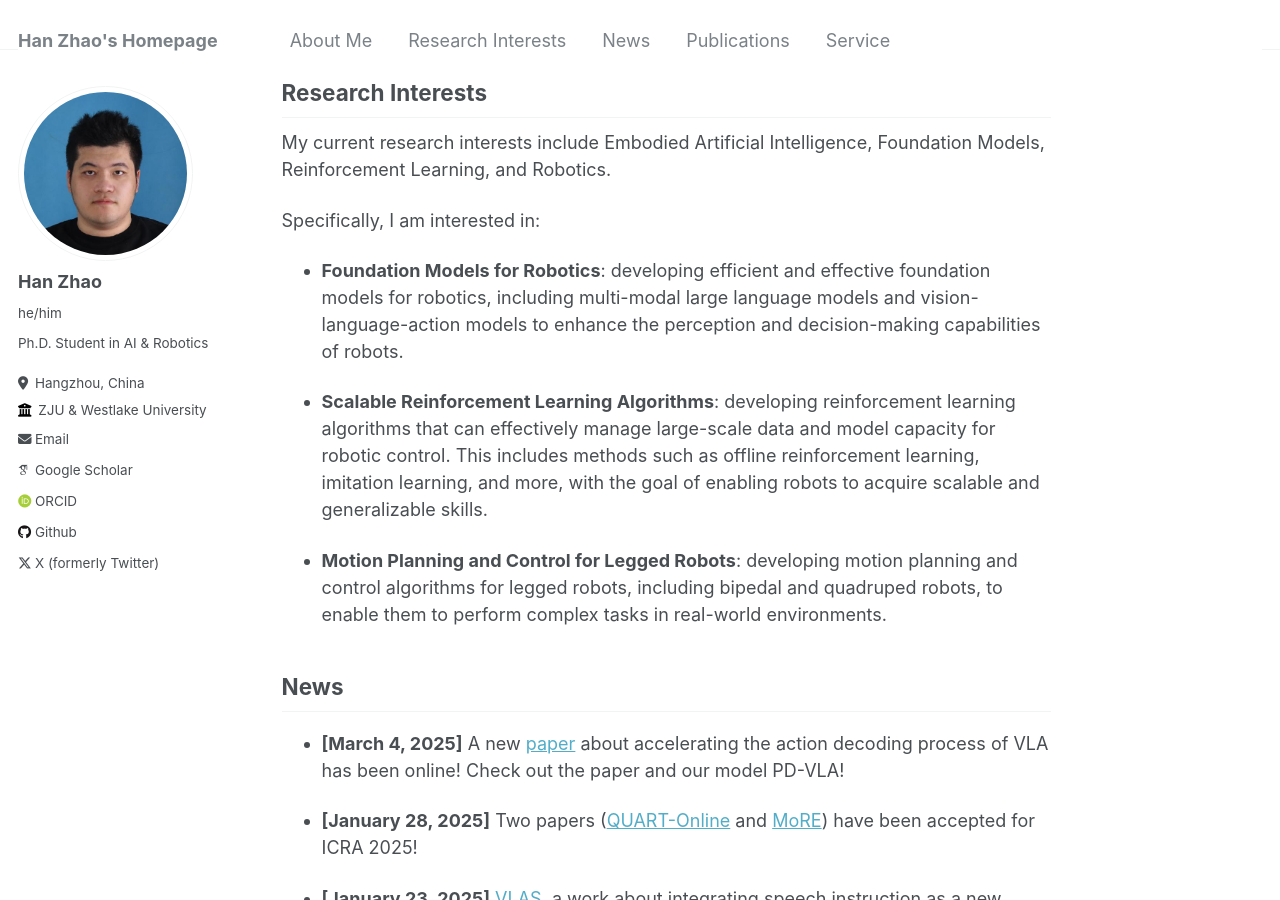
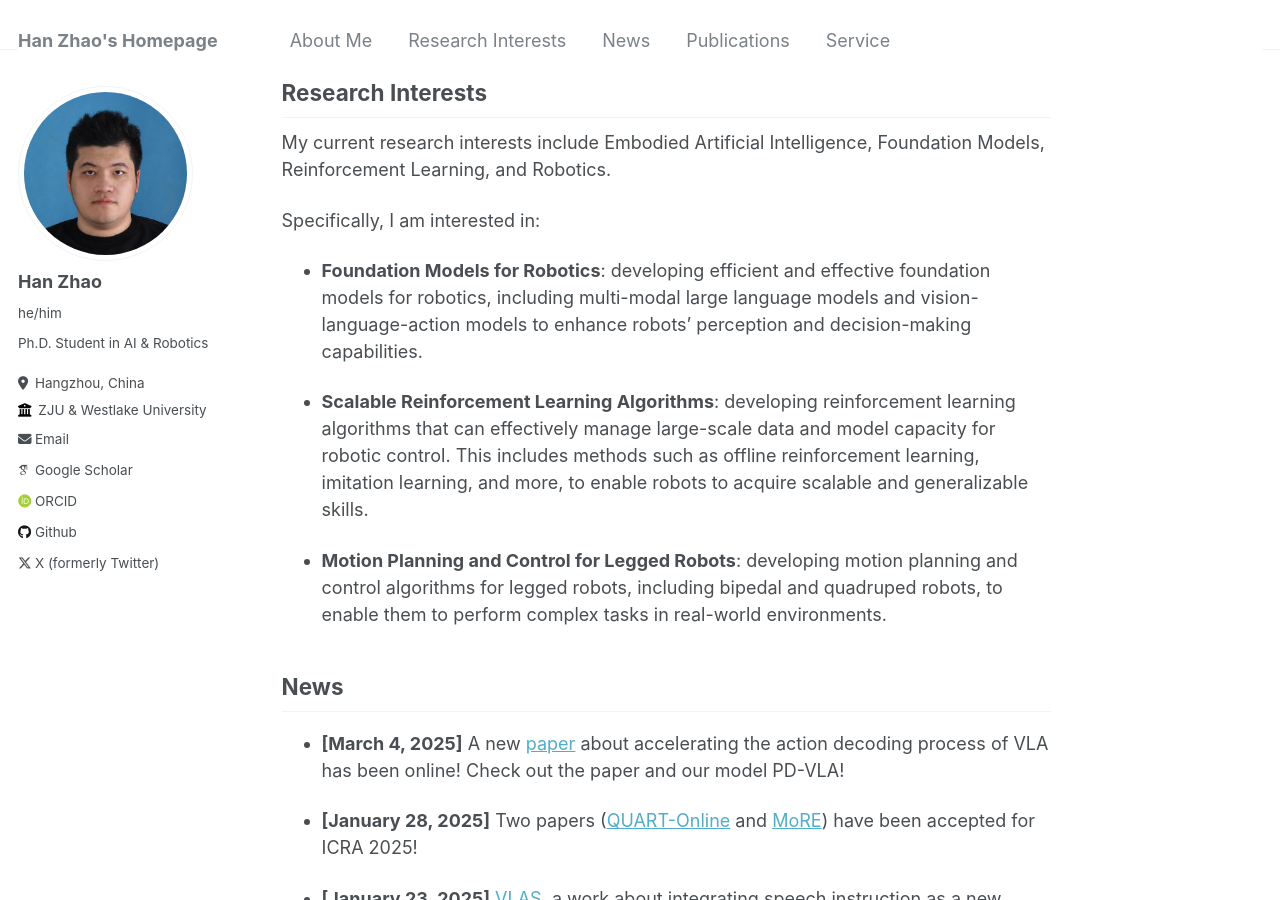
Before and after one commit to h-zhao1997/h-zhao1997.github.io, a Jekyll site: the page built from _pages/about.md, in a window 1280 px wide and 900 px high, scrolled down 352 px. Built offline with Jekyll 4.4.1, drawn with Linux system fonts in a browser that asks for light colours; some web fonts are replaced; some of the changed lines change nothing that is shown; some of the changed text lies outside the part shown.

Commit message:
Update about.md

```diff
--- a/_pages/about.md
+++ b/_pages/about.md
@@ -18,9 +18,9 @@
 My current research interests include Embodied Artificial Intelligence, Foundation Models, Reinforcement Learning, and Robotics.
 
 Specifically, I am interested in:
-- **Foundation Models for Robotics**: developing efficient and effective foundation models for robotics, including multi-modal large language models and vision-language-action models to enhance the perception and decision-making capabilities of robots.
+- **Foundation Models for Robotics**: developing efficient and effective foundation models for robotics, including multi-modal large language models and vision-language-action models to enhance robots' perception and decision-making capabilities.
 
-- **Scalable Reinforcement Learning Algorithms**: developing reinforcement learning algorithms that can effectively manage large-scale data and model capacity for robotic control. This includes methods such as offline reinforcement learning, imitation learning, and more, with the goal of enabling robots to acquire scalable and generalizable skills.
+- **Scalable Reinforcement Learning Algorithms**: developing reinforcement learning algorithms that can effectively manage large-scale data and model capacity for robotic control. This includes methods such as offline reinforcement learning, imitation learning, and more, to enable robots to acquire scalable and generalizable skills.
 
 - **Motion Planning and Control for Legged Robots**: developing motion planning and control algorithms for legged robots, including bipedal and quadruped robots, to enable them to perform complex tasks in real-world environments.
 
@@ -54,7 +54,7 @@
 
 <a href="https://arxiv.org/abs/2503.02310" target="_blank"><img src="https://img.shields.io/badge/arXiv-2503.02310-B31B1B?style=for-the-badge"></a>Wenxuan Song, Jiayi Chen, Pengxiang Ding, <u>Han Zhao<u/>, Wei Zhao, Zhide Zhong, Zongyuan Ge, Jun Ma, Haoang Li\*, &quot;**Accelerating Vision-Language-Action Model Integrated with Action Chunking via Parallel Decoding**&quot;. [[ArXiv](https://arxiv.org/pdf/2503.02310.pdf)]
 
-<a href="https://arxiv.org/abs/2311.06015" target="_blank"><img src="https://img.shields.io/badge/arXiv-2311.06015-B31B1B?style=for-the-badge"></a>Hongyin Zhang, Diyuan Shi, Zifeng Zhuang, <u>Han Zhao</u>, Zhenyu Wei, Feng Zhao, Sibo Gai, Shangke Lyu, Donglin Wang\*, &quot;**Unlock Reliable Skill Inference for Quadruped Adaptive Behavior by Skill Graph**&quot;. *arXiv preprint arXiv:2107.03575*. [[paper](https://arxiv.org/abs/2311.06015)]
+<a href="https://arxiv.org/abs/2311.06015" target="_blank"><img src="https://img.shields.io/badge/arXiv-2311.06015-B31B1B?style=for-the-badge"></a>Hongyin Zhang, Diyuan Shi, Zifeng Zhuang, <u>Han Zhao</u>, Zhenyu Wei, Feng Zhao, Sibo Gai, Shangke Lyu, Donglin Wang\*, &quot;**Unlock Reliable Skill Inference for Quadruped Adaptive Behavior by Skill Graph**&quot;. [[ArXiv](https://arxiv.org/abs/2311.06015)]
 
 ### 2025
 <a href="https://arxiv.org/abs/2412.15576" target="_blank"><img src="https://img.shields.io/badge/ICRA-2025-blue?style=for-the-badge"></a>Xinyang Tong, Pengxiang Ding, Yiguo Fan, Donglin Wang\*, Wenjie Zhang, Can Cui, Mingyang Sun, <u>Han Zhao<u/>, Hongyin Zhang, Yonghao Dang, Siteng Huang, Shangke Lyu, &quot;**QUART-Online: Latency-Free Large Multimodal Language Model for Quadruped Robot Learning**&quot;. [[ArXiv](https://arxiv.org/pdf/2412.15576.pdf)] [[project page](https://quart-online.github.io/)]
@@ -63,30 +63,30 @@
 
 <a href="https://arxiv.org/abs/2502.13508" target="_blank"><img src="https://img.shields.io/badge/ICLR-2025-blue?style=for-the-badge"></a>Wei Zhao, Pengxiang Ding, Min Zhang, Zhefei Gong, Shuanghao Bai, <u>Han Zhao<u/>, Donglin Wang\*, &quot;**VLAS: Vision-Language-Action Model With Speech Instructions For Customized Robot Manipulation**&quot;. [[ArXiv](https://arxiv.org/pdf/2502.13508.pdf)]
 
-<a href="https://www.sciencedirect.com/science/article/pii/S0925231225000359?via%3Dihub" target="_blank"><img src="https://img.shields.io/badge/Neuro-2025-green?style=for-the-badge"></a>Lei Guo\*, Wenbo Xiong, <u>Han Zhao</u>, Yuan Song, Dongming Gan, &quot;**A nearly optimal adaptive saturation function tuning method for quasi-sliding mode control based on integral reinforcement learning**&quot;. *Neurocomputing*. [[paper](https://www.sciencedirect.com/science/article/pii/S0925231225000359?via%3Dihub)]
+<a href="https://www.sciencedirect.com/science/article/pii/S0925231225000359?via%3Dihub" target="_blank"><img src="https://img.shields.io/badge/Neuro-2025-green?style=for-the-badge"></a>Lei Guo\*, Wenbo Xiong, <u>Han Zhao</u>, Yuan Song, Dongming Gan, &quot;**A nearly optimal adaptive saturation function tuning method for quasi-sliding mode control based on integral reinforcement learning**&quot;. [[paper](https://www.sciencedirect.com/science/article/pii/S0925231225000359?via%3Dihub)]
 
 <a href="https://arxiv.org/abs/2403.14520" target="_blank"><img src="https://img.shields.io/badge/AAAI-2025-blue?style=for-the-badge"></a> <u>Han Zhao</u>, Min Zhang, Wei Zhao, Pengxiang Ding, Siteng Huang, Donglin Wang\*, &quot;**Cobra: Extending Mamba to Multi-Modal Large Language Model for Efficient Inference**&quot;. [[ArXiv](https://arxiv.org/pdf/2403.14520.pdf)] [[project page](https://sites.google.com/view/cobravlm)] [[zhihu](https://zhuanlan.zhihu.com/p/688544752)] [[github](https://github.com/h-zhao1997/cobra)] [[demo](https://huggingface.co/spaces/han1997/cobra)] [[twitter@AK](https://twitter.com/_akhaliq/status/1771033002748837953?t=6S4PVZXg6GcXqi_-PFzipw&s=19)]
 
 ### 2024
-<a href="https://arxiv.org/abs/2312.14457" target="_blank"><img src="https://img.shields.io/badge/ECCV-2024-blue?style=for-the-badge"></a> Pengxiang Ding, <u>Han Zhao</u>, Wenjie Zhang, Wenxuan Song, Min Zhang, Siteng Huang, Ningxi Yang, Donglin Wang\*, &quot;**QUAR-VLA: Vision-Language-Action Model for Quadruped Robots**&quot;. [[paper](https://arxiv.org/abs/2312.14457)]
+<a href="https://arxiv.org/abs/2312.14457" target="_blank"><img src="https://img.shields.io/badge/ECCV-2024-blue?style=for-the-badge"></a> Pengxiang Ding, <u>Han Zhao</u>, Wenjie Zhang, Wenxuan Song, Min Zhang, Siteng Huang, Ningxi Yang, Donglin Wang\*, &quot;**QUAR-VLA: Vision-Language-Action Model for Quadruped Robots**&quot;. [[ArXiv](https://arxiv.org/abs/2312.14457)]
 
-<a target="_blank"><img src="https://img.shields.io/badge/ECCV-2024-blue?style=for-the-badge"></a> Yang Liu, Pengxiang Ding, Siteng Huang, Min Zhang, <u>Han Zhao</u>, Donglin Wang\*, &quot;**PiTe: Pixel-Temporal Alignment for Large Video-Language Model**&quot;.
+<a herf="https://arxiv.org/abs/2409.07239" target="_blank"><img src="https://img.shields.io/badge/ECCV-2024-blue?style=for-the-badge"></a> Yang Liu, Pengxiang Ding, Siteng Huang, Min Zhang, <u>Han Zhao</u>, Donglin Wang\*, &quot;**PiTe: Pixel-Temporal Alignment for Large Video-Language Model**&quot;. [[ArXiv](https://arxiv.org/abs/2409.07239)]
 
-<a href="https://arxiv.org/abs/2403.13358" target="_blank"><img src="https://img.shields.io/badge/IROS-2024-blue?style=for-the-badge"></a> Wenxuan Song, <u>Han Zhao</u>, Pengxiang Ding, Can Cui, Shangke Lyu, Yaning Fan, Donglin Wang\*, &quot;**GeRM: A Generalist Robotic Model with Mixture-of-experts for Quadruped Robot**&quot;. [[paper](https://arxiv.org/abs/2403.13358)] [[project page](https://songwxuan.github.io/GeRM/)] [[video](https://www.youtube.com/watch?v=tjgIxsXW0JU)]
+<a href="https://arxiv.org/abs/2403.13358" target="_blank"><img src="https://img.shields.io/badge/IROS-2024-blue?style=for-the-badge"></a> Wenxuan Song, <u>Han Zhao</u>, Pengxiang Ding, Can Cui, Shangke Lyu, Yaning Fan, Donglin Wang\*, &quot;**GeRM: A Generalist Robotic Model with Mixture-of-experts for Quadruped Robot**&quot;. [[ArXiv](https://arxiv.org/abs/2403.13358)] [[project page](https://songwxuan.github.io/GeRM/)] [[video](https://www.youtube.com/watch?v=tjgIxsXW0JU)]
 
 <a target="_blank"><img src="https://img.shields.io/badge/RSS-2024-blue?style=for-the-badge"></a> Shangke Lyu, Xin Lang, <u>Han Zhao</u>, Hongyin Zhang, Pengxiang Ding, Donglin Wang\*, &quot;**RL2AC: Reinforcement Learning-based Rapid Online Adaptive Control for Legged Robot Robust Locomotion**&quot;.
 
 ### 2023
-<a href="https://ieeexplore.ieee.org/document/10341908/" target="_blank"><img src="https://img.shields.io/badge/IROS-2023-blue?style=for-the-badge"></a>Shangke Lyu, <u>Han Zhao</u>, Donglin Wang\*, &quot;**A Composite Control Strategy for Quadruped Robot by Integrating Reinforcement Learning and Model-Based Control**&quot;. *IEEE/RSJ International Conference on Intelligent Robots and Systems (IROS)*. [[paper](https://ieeexplore.ieee.org/document/10341908/)]
+<a href="https://ieeexplore.ieee.org/document/10341908/" target="_blank"><img src="https://img.shields.io/badge/IROS-2023-blue?style=for-the-badge"></a>Shangke Lyu, <u>Han Zhao</u>, Donglin Wang\*, &quot;**A Composite Control Strategy for Quadruped Robot by Integrating Reinforcement Learning and Model-Based Control**&quot;. [[paper](https://ieeexplore.ieee.org/document/10341908/)]
 
-<a href="https://www.sciencedirect.com/science/article/abs/pii/S092523122201431X/" target="_blank"><img src="https://img.shields.io/badge/Neuro-2023-green?style=for-the-badge"></a>Lei Guo\*, <u>Han Zhao</u>, &quot;**Online adaptive optimal control algorithm based on synchronous integral reinforcement learning with explorations**&quot;. *Neurocomputing*. [[paper](https://www.sciencedirect.com/science/article/abs/pii/S092523122201431X/)]
+<a href="https://www.sciencedirect.com/science/article/abs/pii/S092523122201431X/" target="_blank"><img src="https://img.shields.io/badge/Neuro-2023-green?style=for-the-badge"></a>Lei Guo\*, <u>Han Zhao</u>, &quot;**Online adaptive optimal control algorithm based on synchronous integral reinforcement learning with explorations**&quot;. [[paper](https://www.sciencedirect.com/science/article/abs/pii/S092523122201431X/)]
 
-<a href="https://ietresearch.onlinelibrary.wiley.com/doi/full/10.1049/cth2.12376/" target="_blank"><img src="https://img.shields.io/badge/IET%20CTA-2023-green?style=for-the-badge"></a>Lei Guo\*, <u>Han Zhao</u>, &quot;**Model‐free adaptive optimal control of continuous‐time nonlinear non‐zero‐sum games based on reinforcement learning**&quot;. *IET Control Theory and Applications*. [[paper](https://ietresearch.onlinelibrary.wiley.com/doi/full/10.1049/cth2.12376/)]
+<a href="https://ietresearch.onlinelibrary.wiley.com/doi/full/10.1049/cth2.12376/" target="_blank"><img src="https://img.shields.io/badge/IET%20CTA-2023-green?style=for-the-badge"></a>Lei Guo\*, <u>Han Zhao</u>, &quot;**Model‐free adaptive optimal control of continuous‐time nonlinear non‐zero‐sum games based on reinforcement learning**&quot;. [[paper](https://ietresearch.onlinelibrary.wiley.com/doi/full/10.1049/cth2.12376/)]
 
 ### 2022
-<a href="https://ieeexplore.ieee.org/document/10033602/" target="_blank"><img src="https://img.shields.io/badge/CCDC-2022-blue?style=for-the-badge"></a><u>Han Zhao*</u>, Lei Guo, Yuan Song, &quot;**System Modelling and Controller Design of a Variable Structure Two-Wheeled Robot Using Robust Adaptive Dynamic Programming**&quot;. *Chinese Control and Decision Conference (CCDC)*. [[paper](https://ieeexplore.ieee.org/document/10033602)]
+<a href="https://ieeexplore.ieee.org/document/10033602/" target="_blank"><img src="https://img.shields.io/badge/CCDC-2022-blue?style=for-the-badge"></a><u>Han Zhao*</u>, Lei Guo, Yuan Song, &quot;**System Modelling and Controller Design of a Variable Structure Two-Wheeled Robot Using Robust Adaptive Dynamic Programming**&quot;. [[paper](https://ieeexplore.ieee.org/document/10033602)]
 
-<a href="https://ieeexplore.ieee.org/document/9902515/" target="_blank"><img src="https://img.shields.io/badge/CCC-2022-blue?style=for-the-badge"></a><u>Han Zhao*</u>, Lei Guo, &quot;**Model-free Nearly Optimal Control of Constrained-Input Nonlinear Systems Based on Synchronous Reinforcement Learning**&quot;. *Chinese Control Conference (CCC)*. [[paper](https://ieeexplore.ieee.org/document/9902515/)]
+<a href="https://ieeexplore.ieee.org/document/9902515/" target="_blank"><img src="https://img.shields.io/badge/CCC-2022-blue?style=for-the-badge"></a><u>Han Zhao*</u>, Lei Guo, &quot;**Model-free Nearly Optimal Control of Constrained-Input Nonlinear Systems Based on Synchronous Reinforcement Learning**&quot;. [[paper](https://ieeexplore.ieee.org/document/9902515/)]
 
 
 <h2 id='service'>Service</h2>
```
